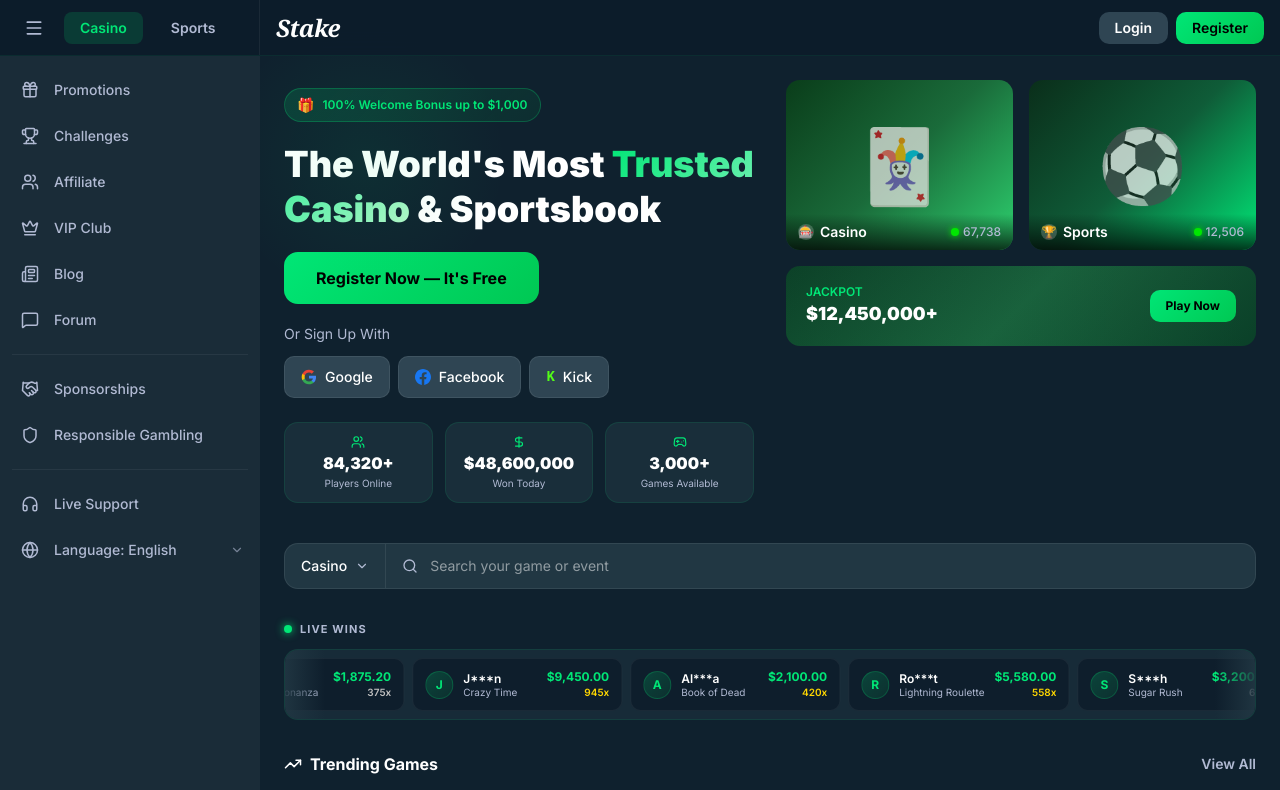
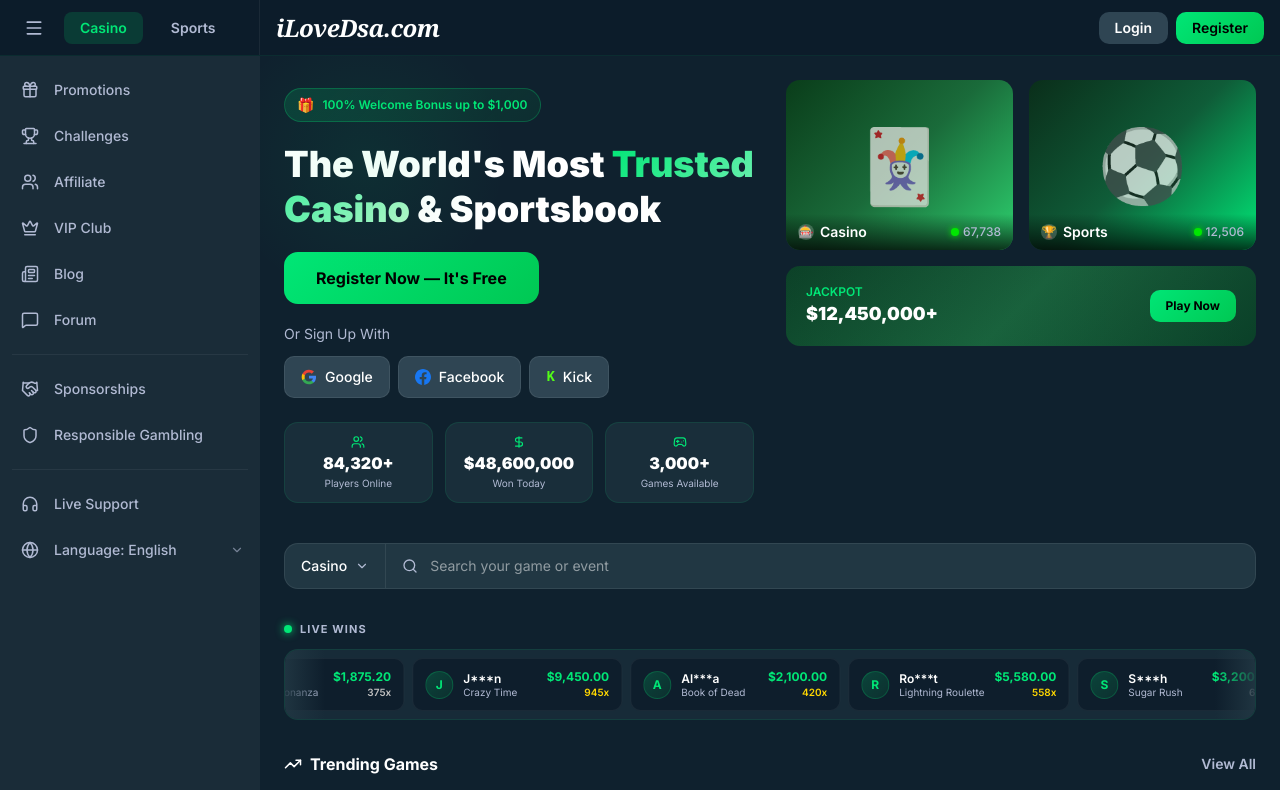
Before and after one commit to NitishLoveCode/NewUI, a Next.js app: page / in a window 1280 px wide. Shown: the top 790 px of the page. Built offline with nearby package versions, Linux system fonts and the light colour scheme.

Commit message:
logo change

```diff
--- a/components/layout/Navbar.tsx
+++ b/components/layout/Navbar.tsx
@@ -72,12 +72,14 @@
       {/* Right section: fills remaining content area (desktop only) */}
       <div className="hidden md:flex flex-1 items-center justify-between px-4 h-full">
         {/* Brand */}
+        {/* i want when click on iLoveDsa.com go back to home page. */}
         <div className="flex items-center gap-2">
           <span
-            className="text-2xl font-bold tracking-tight italic"
+            className="text-2xl font-bold tracking-tight italic cursor-pointer"
             style={{ fontFamily: 'Georgia, serif', color: '#fff' }}
+            onClick={() => window.location.href = '/'}
           >
-            Stake
+            iLoveDsa.com
           </span>
         </div>
 
```
